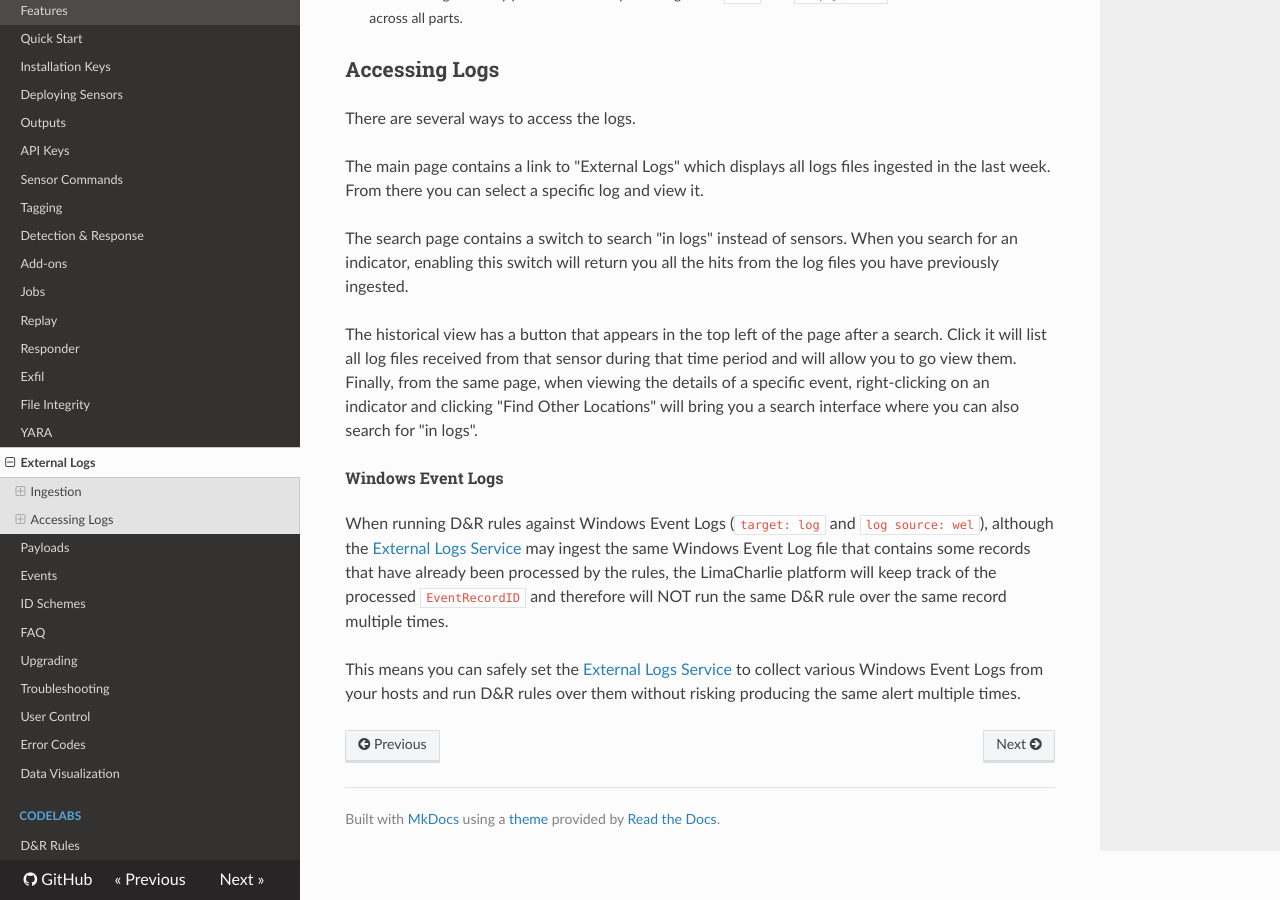
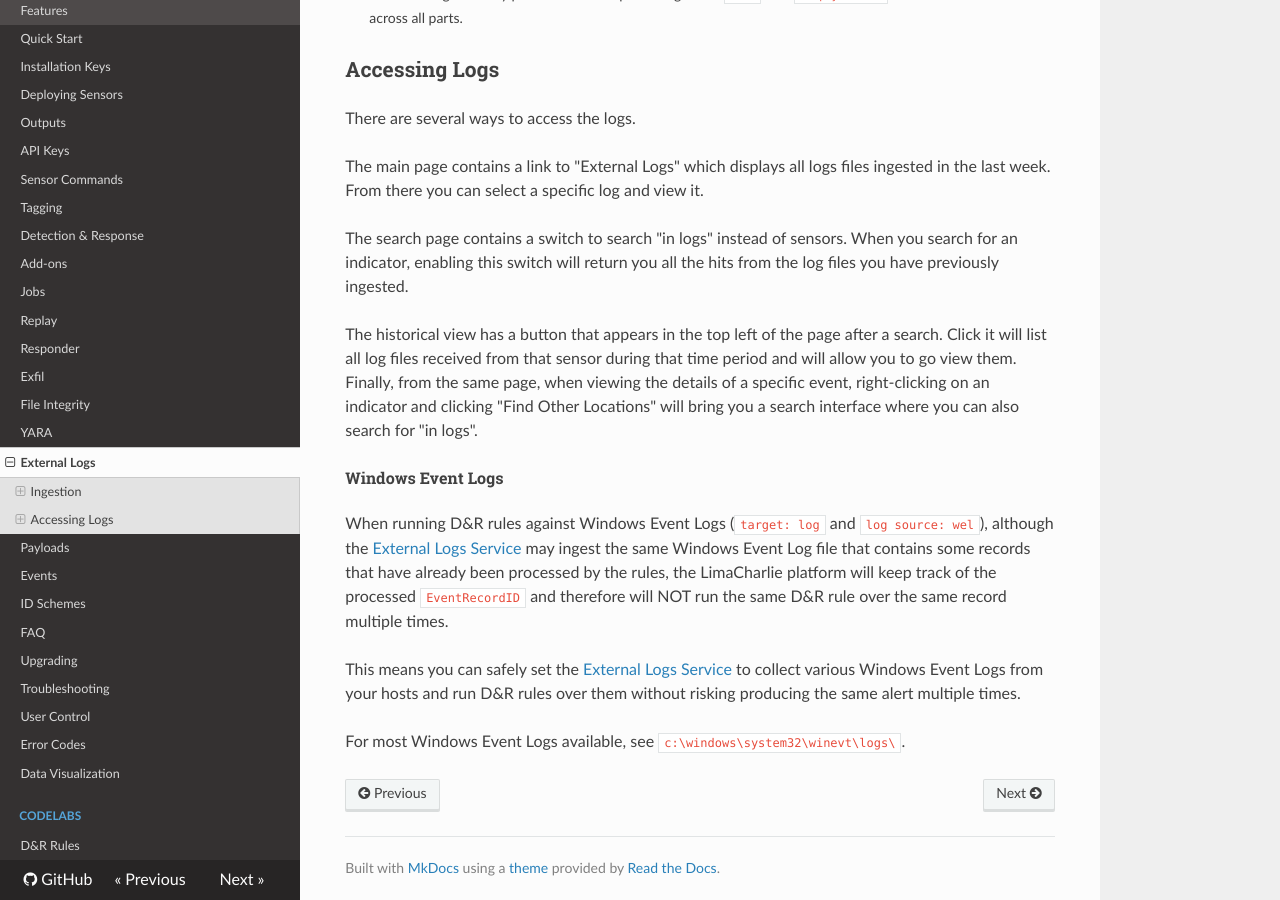
Before and after one commit to refractionPOINT/lce_doc, an MkDocs documentation site: the page built from docs/external_logs.md, in a window 1280 px wide and 900 px high, scrolled down 1973 px. Built offline with MkDocs 1.6.1, drawn with Linux system fonts in a browser that asks for light colours; nearby versions of some CDN libraries; old or Windows-style settings are respelled for this version of MkDocs.

Commit message:
Adding path to Windows Event Logs.

```diff
--- a/docs/external_logs.md
+++ b/docs/external_logs.md
@@ -88,3 +88,5 @@ processed `EventRecordID` and therefore will NOT run the same D&R rule over the
 
 This means you can safely set the [External Logs Service](external_logs.md) to collect various Windows Event Logs from your hosts and run D&R rules over them
 without risking producing the same alert multiple times.
+
+For most Windows Event Logs available, see `c:\windows\system32\winevt\logs\`.
```
Also changed, not shown: docs/dr.md (+2 -0 lines).
